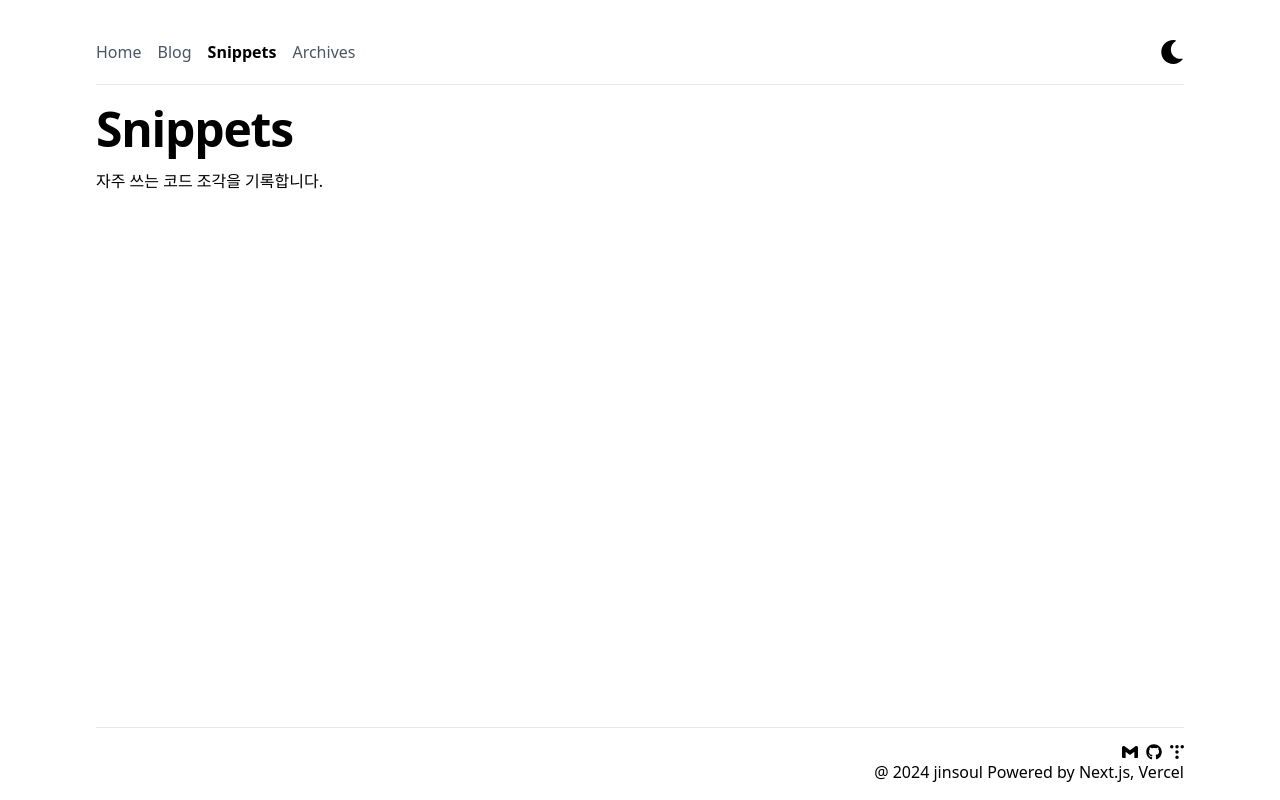
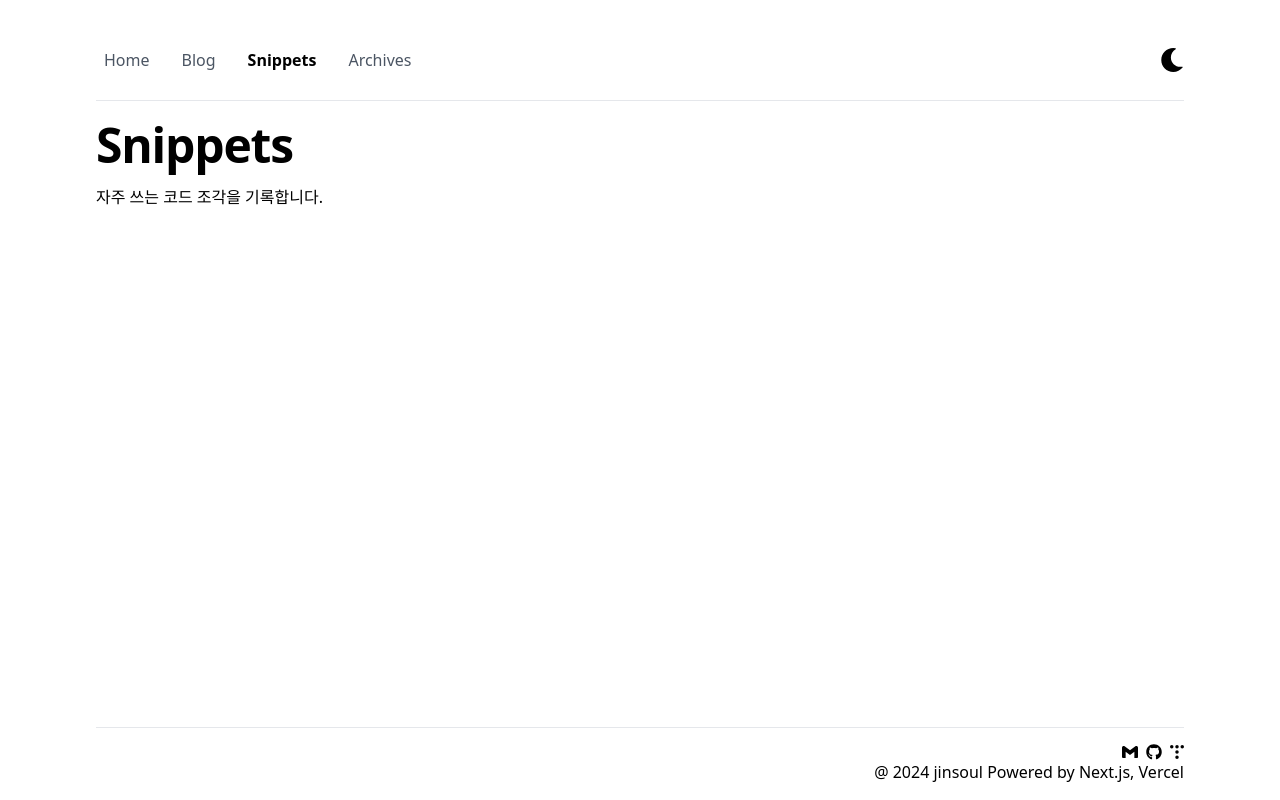
Before and after one commit to jinsoul75/jinsoul75.github.io, a Next.js app: page /snippets in a window 1280 px wide. Built offline with nearby package versions, Linux system fonts and the light colour scheme.

Commit message:
style: 헤더 스타일링

```diff
--- a/src/app/loading.tsx
+++ b/src/app/loading.tsx
@@ -1,3 +1,19 @@
 export default function Loading() {
-    return <p>Loading...</p>
-  }
+  return (
+    <div className="border border-blue-300 shadow rounded-md p-4 max-w-sm w-full mx-auto">
+      <div className="animate-pulse flex space-x-4">
+        <div className="rounded-full bg-slate-200 h-10 w-10"></div>
+        <div className="flex-1 space-y-6 py-1">
+          <div className="h-2 bg-slate-200 rounded"></div>
+          <div className="space-y-3">
+            <div className="grid grid-cols-3 gap-4">
+              <div className="h-2 bg-slate-200 rounded col-span-2"></div>
+              <div className="h-2 bg-slate-200 rounded col-span-1"></div>
+            </div>
+            <div className="h-2 bg-slate-200 rounded"></div>
+          </div>
+        </div>
+      </div>
+    </div>
+  );
+}
--- a/src/components/common/LinkItem.tsx
+++ b/src/components/common/LinkItem.tsx
@@ -22,7 +22,7 @@ export default function LinkItem({
   return (
     <Link
       href={href}
-      className={`${cn(className, { 'font-bold': isActive, 'text-black': isActive })}`}
+      className={`${cn(className, 'dark:text-white', { 'font-extrabold': isActive, 'text-black dark:text-yellow-400': isActive })}`}
       {...props}
     >
       {children}
--- a/src/components/header/NavBar.tsx
+++ b/src/components/header/NavBar.tsx
@@ -3,11 +3,17 @@ import { MENUS, MENU_INFO } from '../../constants/route';
 
 export default function NavBar() {
   return (
-    <ul className="space-x-4 hidden sm:flex">
+    <ul className="gap-4 hidden sm:flex">
       {MENUS.map((menu, index) => {
         return (
-          <li key={`${menu}${index}`}>
-            <LinkItem className="text-gray-600" href={MENU_INFO[menu].href}>
+          <li
+            key={`${menu}${index}`}
+            className="transition duration-300 hover:bg-gray-200 rounded-xl p-2"
+          >
+            <LinkItem
+              className="text-gray-600 block"
+              href={MENU_INFO[menu].href}
+            >
               {menu}
             </LinkItem>
           </li>
--- a/src/components/theme-toggle/ThemeToggle.tsx
+++ b/src/components/theme-toggle/ThemeToggle.tsx
@@ -20,12 +20,22 @@ export default function ThemeToggle({ className }: ThemeToggleProps) {
     return null;
   }
 
+  const hoverColor = 'hover:text-yellow-300';
+
   return (
-    <button className={`cursor-pointer ${className}`}>
+    <button className={`cursor-pointer hover:scale-125 ${className}`}>
       {theme === 'dark' ? (
-        <FaRegSun onClick={() => setTheme('light')} size={24} />
+        <FaRegSun
+          onClick={() => setTheme('light')}
+          size={24}
+          className={hoverColor}
+        />
       ) : (
-        <FaMoon onClick={() => setTheme('dark')} size={24} />
+        <FaMoon
+          onClick={() => setTheme('dark')}
+          size={24}
+          className={hoverColor}
+        />
       )}
     </button>
   );
```
